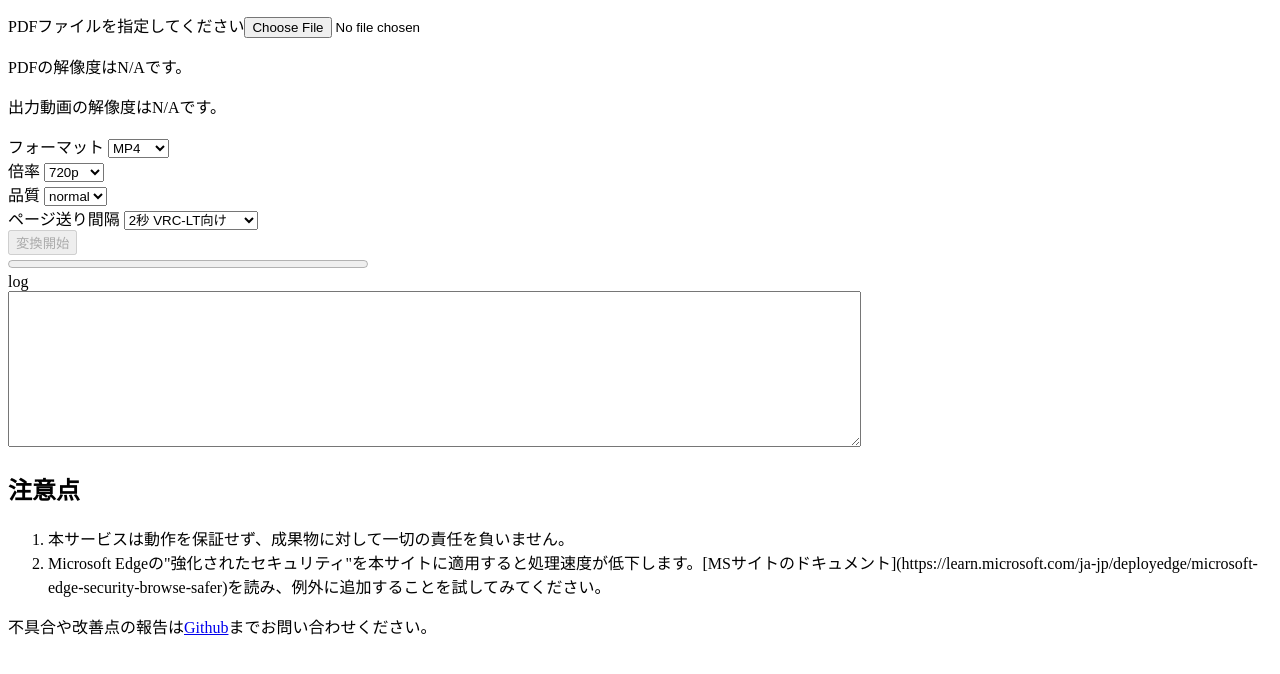
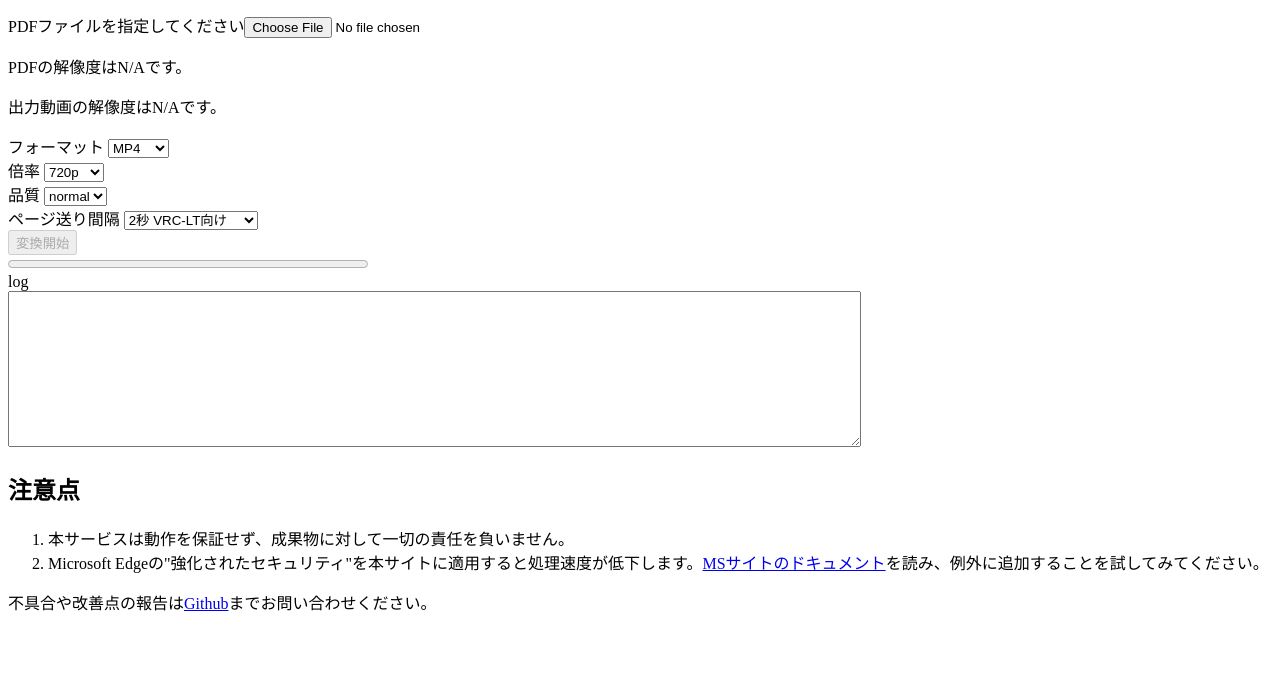
Before and after one commit to vrc-lt/pdf2webm, a website built with Vite: page index.html in a window 1280 px wide. Shown: the part 126-800 px from the top of the page. Built offline with nearby package versions, Linux system fonts and the light colour scheme; what @ffmpeg/ffmpeg would draw is missing.

Commit message:
Fix index.html
rewrite a markdown notation to html

```diff
--- a/index.html
+++ b/index.html
@@ -53,7 +53,7 @@
     <h2>注意点</h2>
     <ol>
       <li>本サービスは動作を保証せず、成果物に対して一切の責任を負いません。</li>
-      <li>Microsoft Edgeの"強化されたセキュリティ"を本サイトに適用すると処理速度が低下します。[MSサイトのドキュメント](https://learn.microsoft.com/ja-jp/deployedge/microsoft-edge-security-browse-safer)を読み、例外に追加することを試してみてください。</li></li>
+      <li>Microsoft Edgeの"強化されたセキュリティ"を本サイトに適用すると処理速度が低下します。<a href="https://learn.microsoft.com/ja-jp/deployedge/microsoft-edge-security-browse-safer">MSサイトのドキュメント</a>を読み、例外に追加することを試してみてください。</li></li>
     </ol>
     <footer>
       不具合や改善点の報告は<a href="https://github.com/vrc-lt/pdf2webm/">Github</a>までお問い合わせください。
```
